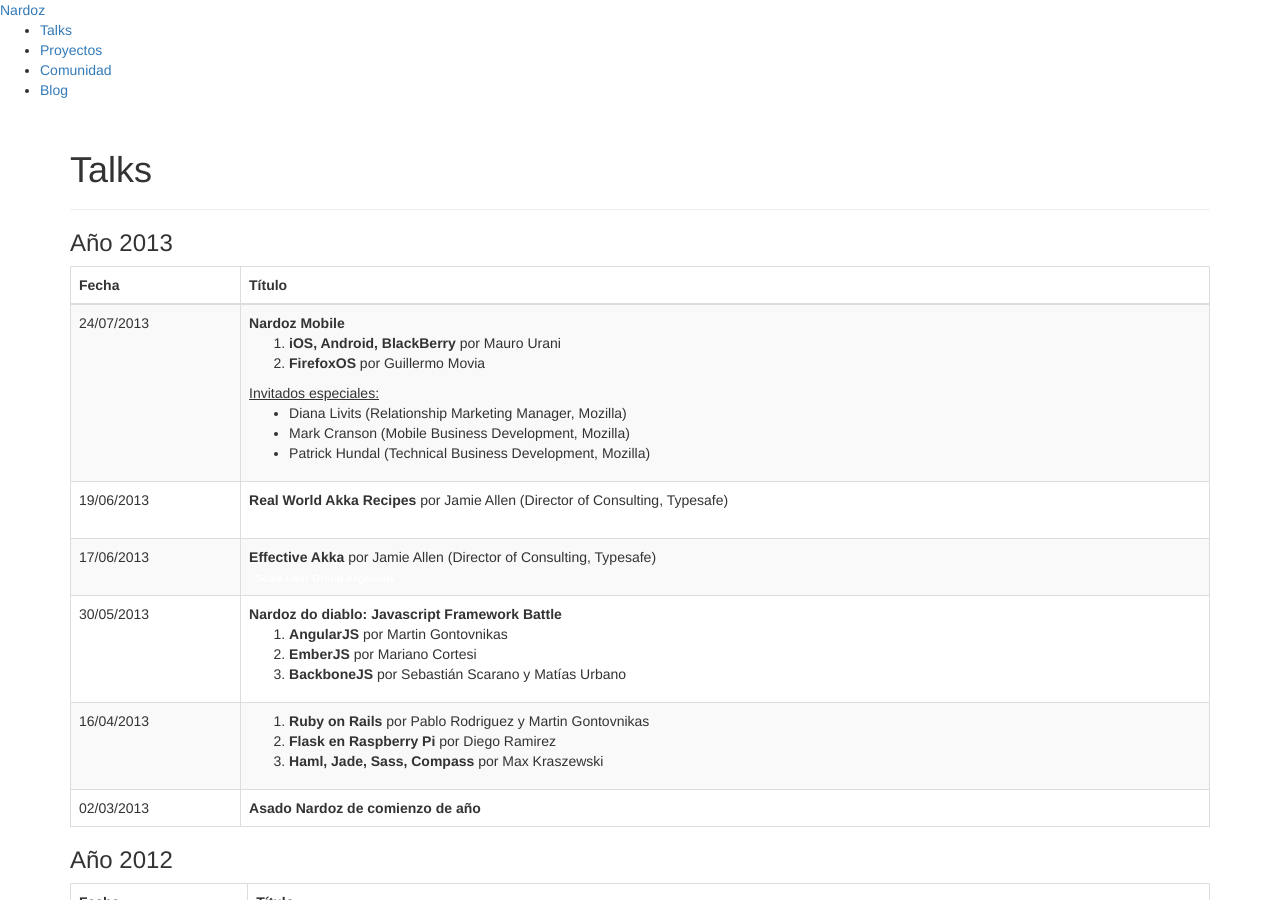
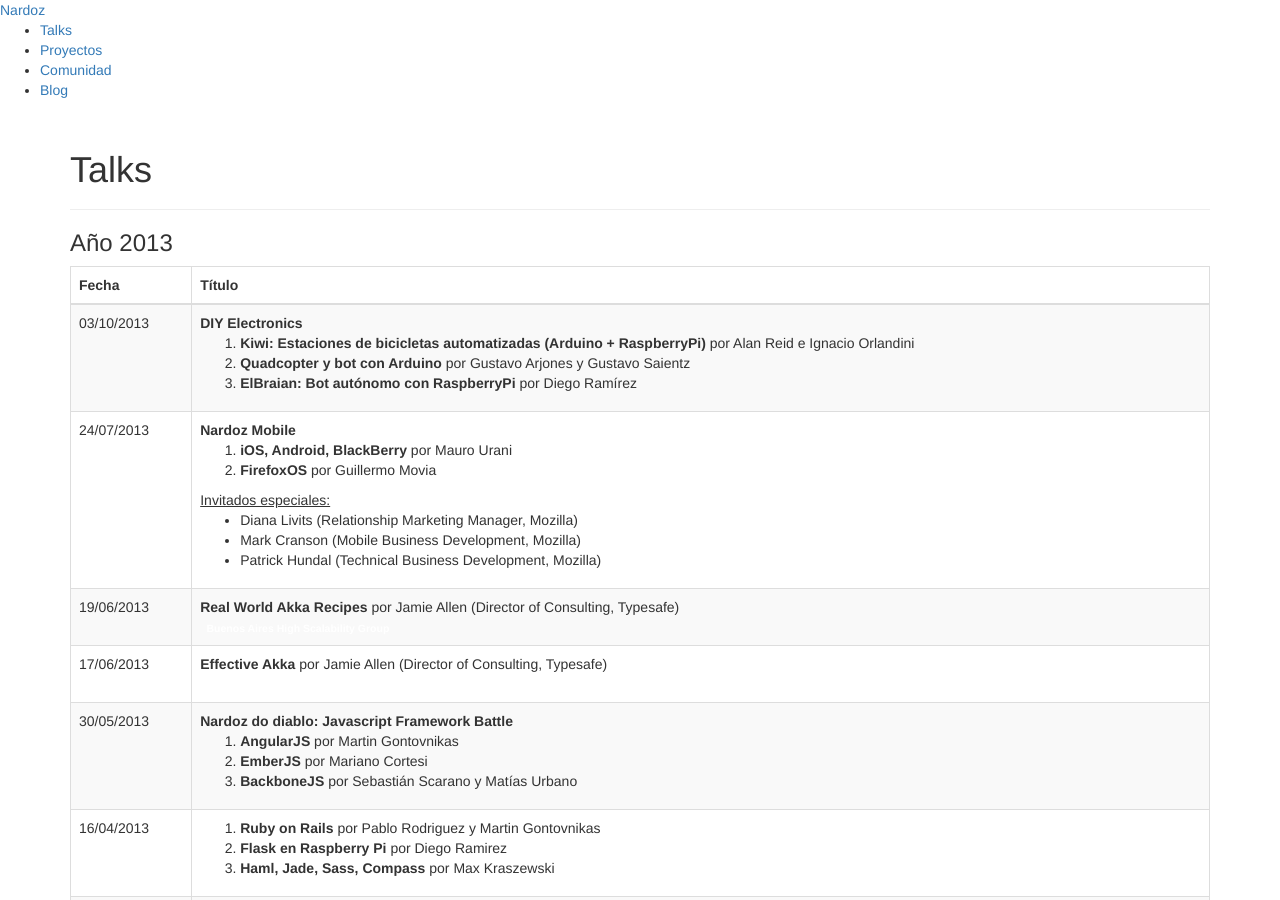
Before and after one commit to Nardoz/nardoz.github.com, a Jekyll site: the page built from talks.html, in a window 1280 px wide and 900 px high. Built offline with Jekyll 4.4.1, drawn with Linux system fonts in a browser that asks for light colours; nearby versions of some CDN libraries; library files that are not in the unit come from our copies.

Commit message:
Added new talk

```diff
--- a/talks.html
+++ b/talks.html
@@ -19,6 +19,17 @@
       </tr>
     </thead>
     <tbody>
+      <tr>
+        <td>03/10/2013</td>
+        <td>
+          <strong>DIY Electronics</strong>
+          <ol>
+           <li><strong>Kiwi: Estaciones de bicicletas automatizadas (Arduino + RaspberryPi)</strong> por Alan Reid e Ignacio Orlandini</li>
+            <li><strong>Quadcopter y bot con Arduino</strong> por Gustavo Arjones y Gustavo Saientz</li>
+            <li><strong>ElBraian: Bot autónomo con RaspberryPi</strong> por Diego Ramírez</li>
+          </ol>
+        </td>
+      </tr>
       <tr>
         <td>24/07/2013</td>
         <td>
```
Also changed, not shown: index.html (+11 -0 lines).
